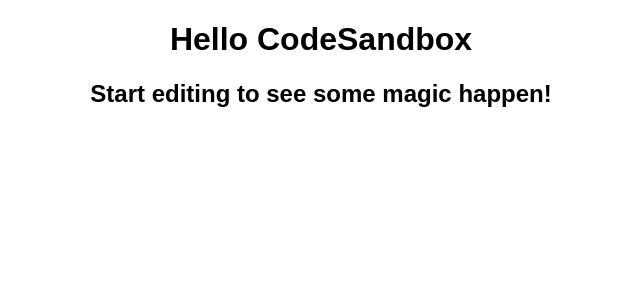
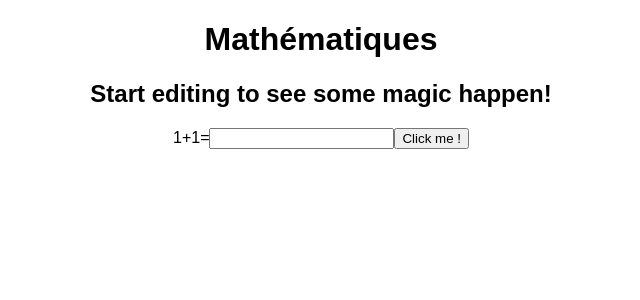
Before and after one commit to lebrasr1/teacher, a React (Create React App) app: page / in a window 1280 px wide. Shown: the top 300 px of the page, without its empty margins (319-959 px from the left). Built offline with nearby package versions, Linux system fonts and the light colour scheme.

Commit message:
learn to do input and button in React

```diff
--- a/src/App.js
+++ b/src/App.js
@@ -1,10 +1,19 @@
 import "./styles.css";
 
 export default function App() {
+  function getData(val) {
+    console.warn(val.target.value);
+  }
+  function handleClick() {
+    console.warn("click !");
+  }
   return (
     <div className="App">
-      <h1>Hello CodeSandbox</h1>
+      <h1>Mathématiques</h1>
       <h2>Start editing to see some magic happen!</h2>
+      1+1=
+      <input type="text" onChange={getData} />
+      <button onClick={handleClick}> Click me !</button>
     </div>
   );
 }
```
